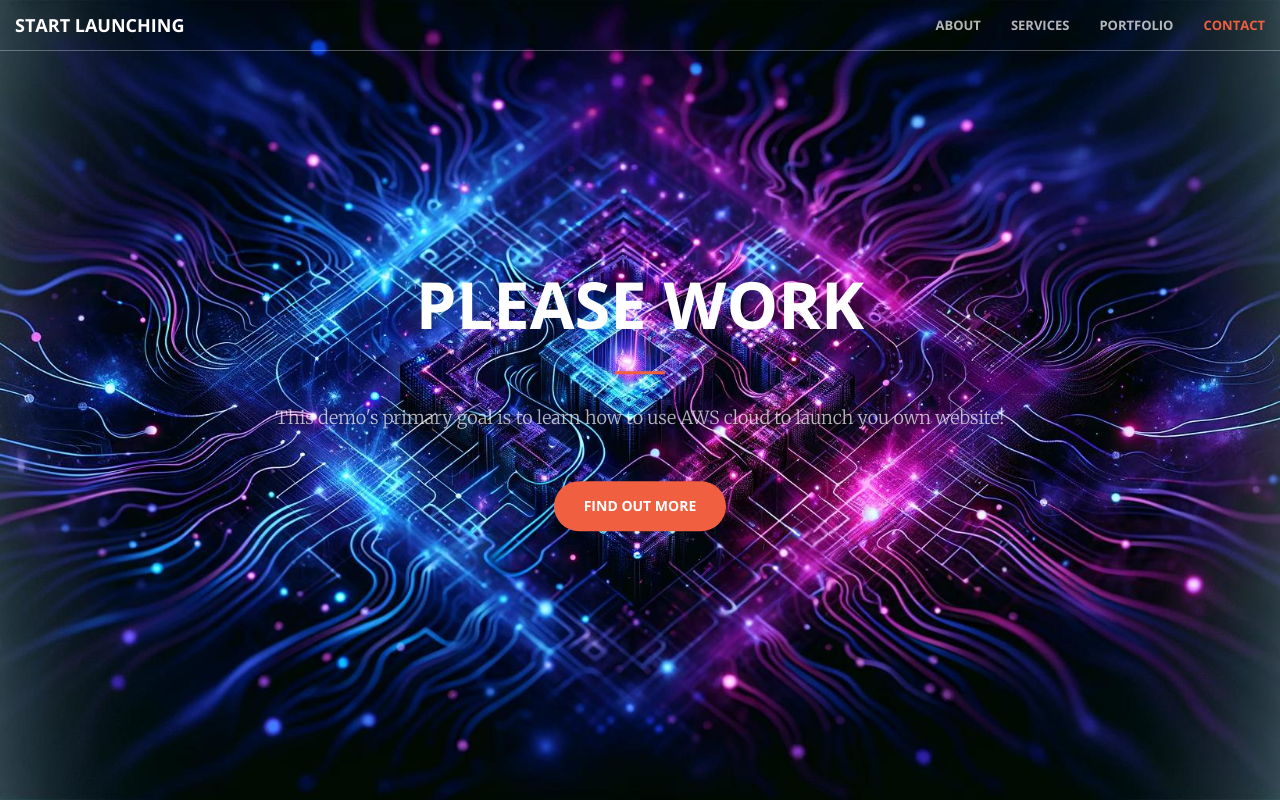
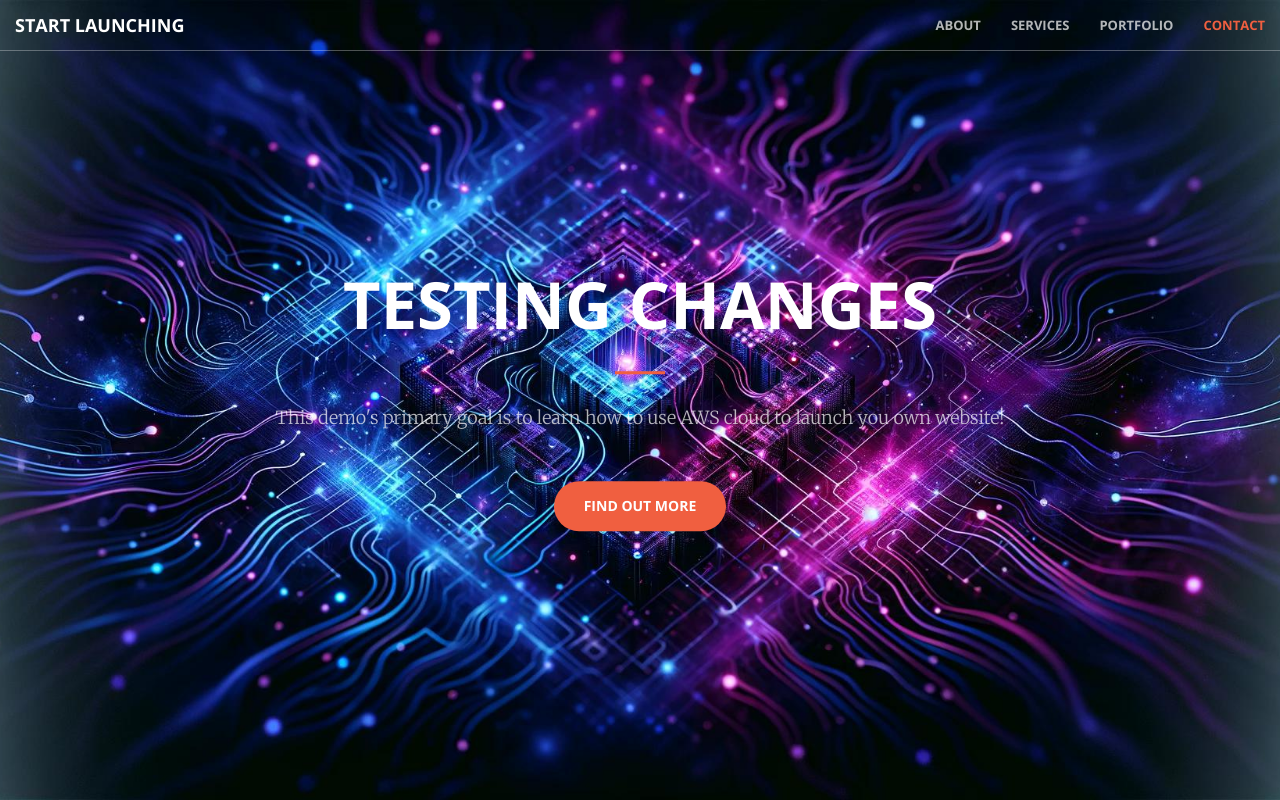
Before and after one commit to caleb-bynum/CI-CD-website, a plain HTML site: page index.html in a window 1280 px wide. Shown: the top 800 px of the page. Drawn offline with nearby package versions, Linux system fonts and the light colour scheme.

Commit message:
testing changes

```diff
--- a/index.html
+++ b/index.html
@@ -74,7 +74,7 @@
     <header>
         <div class="header-content">
             <div class="header-content-inner">
-                <h1>please work</h1>
+                <h1>testing changes</h1>
                 <hr>
                 <p>This demo's primary goal is to learn how to use AWS cloud to launch you own website!</p>
                 <a href="#about" class="btn btn-primary btn-xl page-scroll">Find Out More</a>
```
